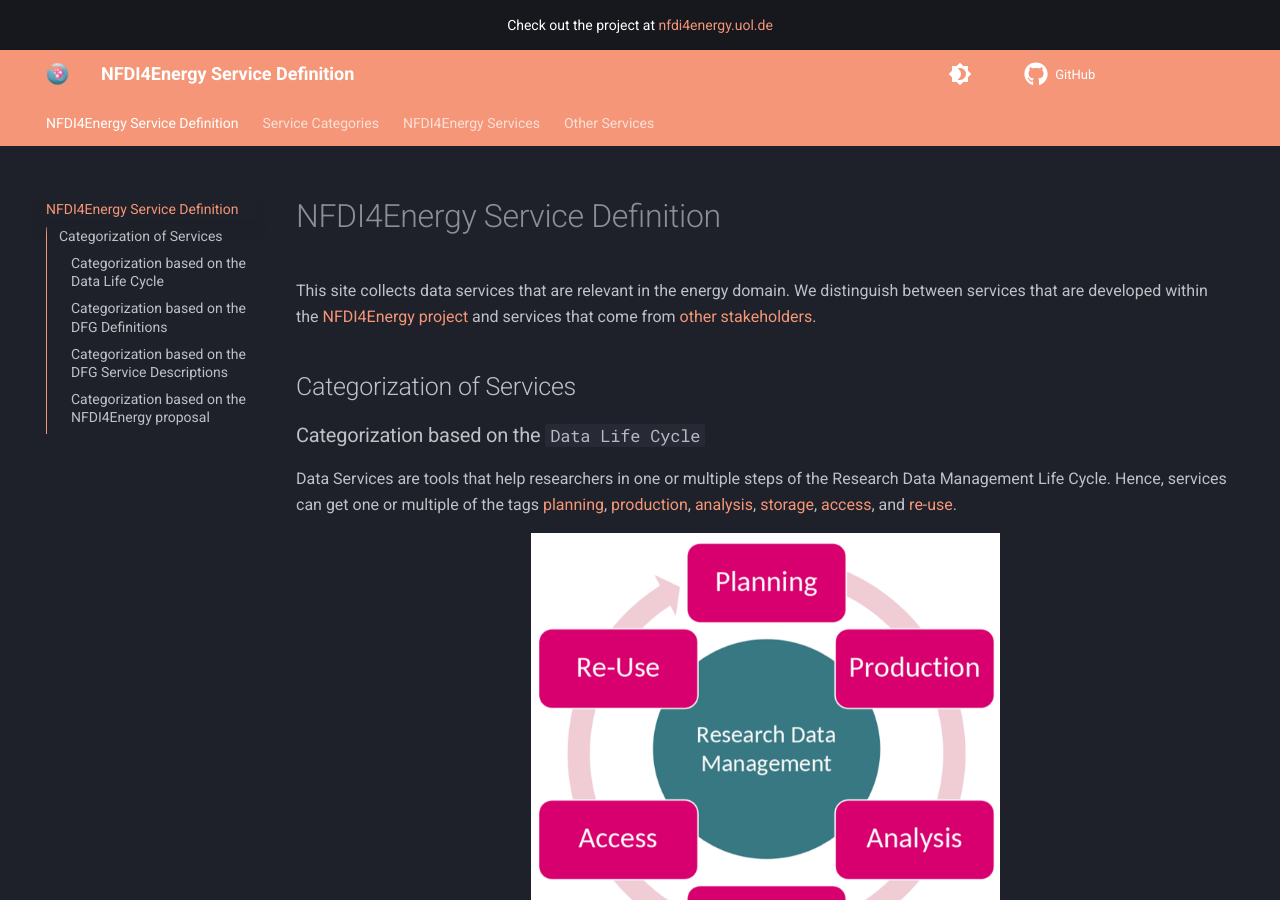
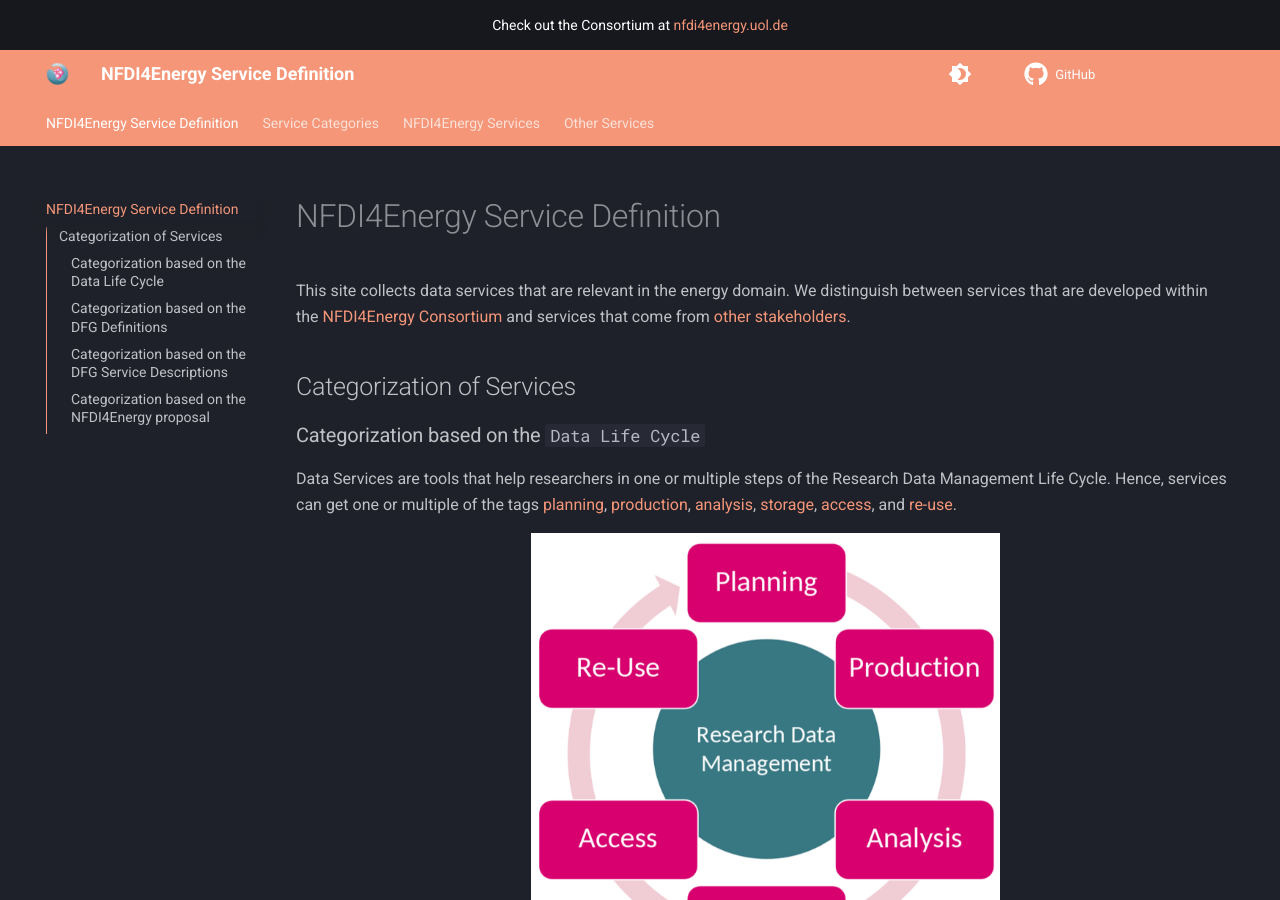
Before and after one commit to NFDI4Energy/service-portfolio, an MkDocs documentation site: the page built from docs/index.md, in a window 1280 px wide and 900 px high. Built offline with MkDocs 1.6.1 and Material for MkDocs 9.7.7, drawn with Linux system fonts in a browser that asks for light colours; comment, search, counter and statistics services are not loaded.

Commit message:
Rename project to consortium

```diff
--- a/docs/index.md
+++ b/docs/index.md
@@ -1,5 +1,5 @@
 # NFDI4Energy Service Definition
-This site collects data services that are relevant in the energy domain. We distinguish between services that are developed within the [NFDI4Energy project](NFDI4Energy Services/best_practices.md) and services that come from [other stakeholders](Other Services/enargus.md).
+This site collects data services that are relevant in the energy domain. We distinguish between services that are developed within the [NFDI4Energy Consortium](NFDI4Energy Services/best_practices.md) and services that come from [other stakeholders](Other Services/enargus.md).
 
 ## Categorization of Services
 
--- a/overrides/main.html
+++ b/overrides/main.html
@@ -1,6 +1,6 @@
 {% extends "base.html" %}
 
 {% block announce %}
-    <p style="text-align: center;">Check out the project at <a href="https://nfdi4energy.uol.de/">nfdi4energy.uol.de</a>      </p>
+    <p style="text-align: center;">Check out the Consortium at <a href="https://nfdi4energy.uol.de/">nfdi4energy.uol.de</a>      </p>
 
 {% endblock %}
--- a/requirements.txt
+++ /dev/null
@@ -1 +0,0 @@
-mkdocs-material
```
Also changed, not shown: docs/NFDI4Energy Services/index.md (+1 -1 lines), docs/Other Services/index.md (+1 -1 lines), docs/categories.md (+1 -1 lines).
